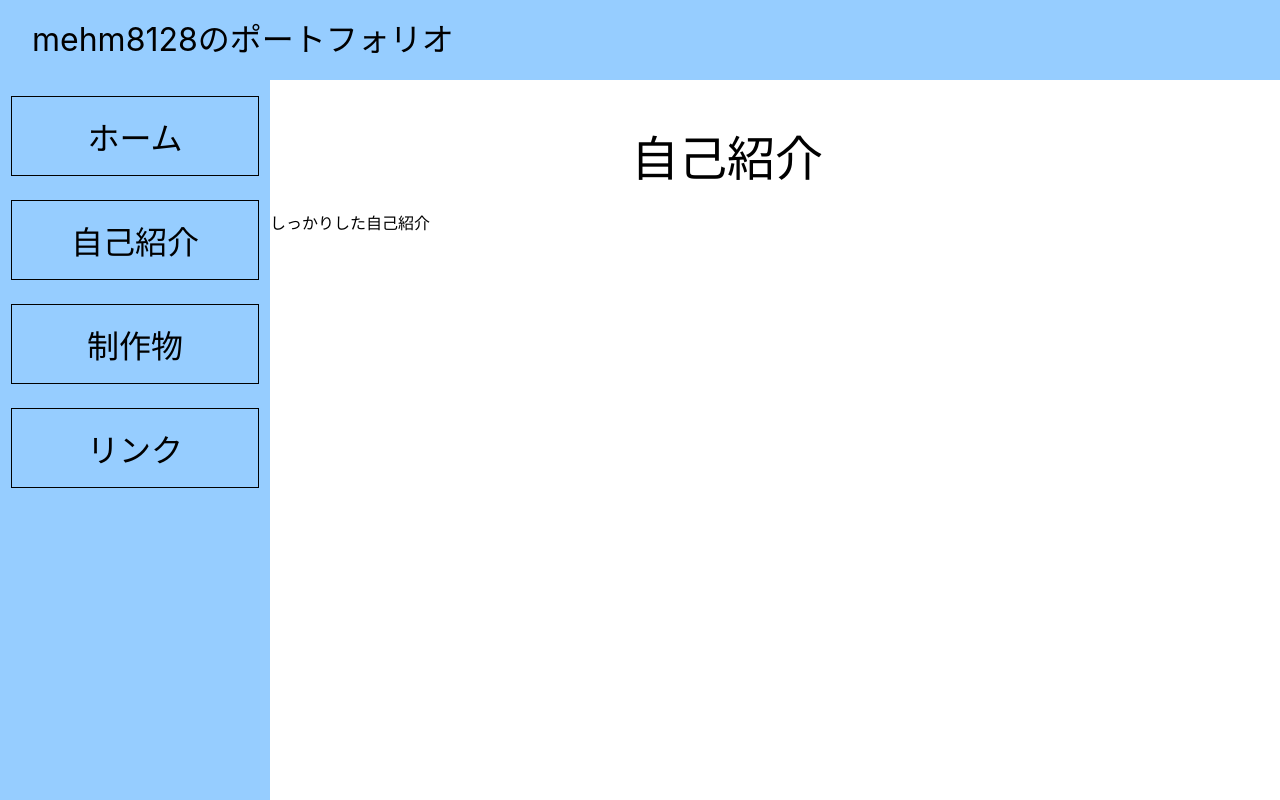
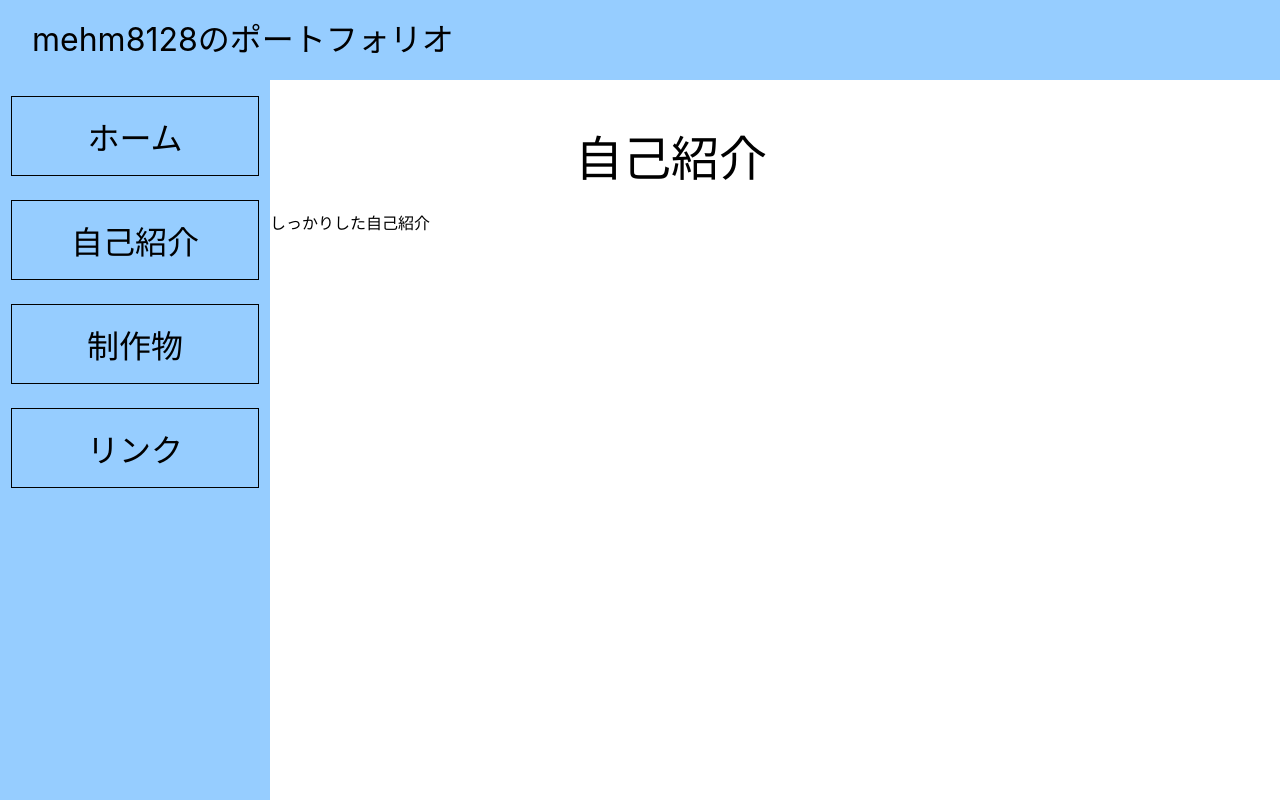
Before and after one commit to mehm8128/portfolio, a React (Create React App) app: page /introduction in a window 1280 px wide. Built offline with nearby package versions, Linux system fonts and the light colour scheme.

Commit message:
CSS修正

```diff
--- a/src/pages/Introduction.module.css
+++ b/src/pages/Introduction.module.css
@@ -3,13 +3,11 @@
 }
 .header {
   display: flex;
-  align-items: center;
   margin-top: 40px;
   width: 400px;
   margin-right: auto;
   margin-left: auto;
 }
-.name {
-  margin-left: 56px;
+.title {
   font-size: 48px;
 }
--- a/src/pages/Introduction.tsx
+++ b/src/pages/Introduction.tsx
@@ -4,7 +4,7 @@ function Introuction() {
   return (
     <div className={styles.introduction}>
       <div className={styles.header}>
-        <span className={styles.name}>自己紹介</span>
+        <span className={styles.title}>自己紹介</span>
       </div>
       <br />
       <div className={styles.text}>しっかりした自己紹介</div>
```
